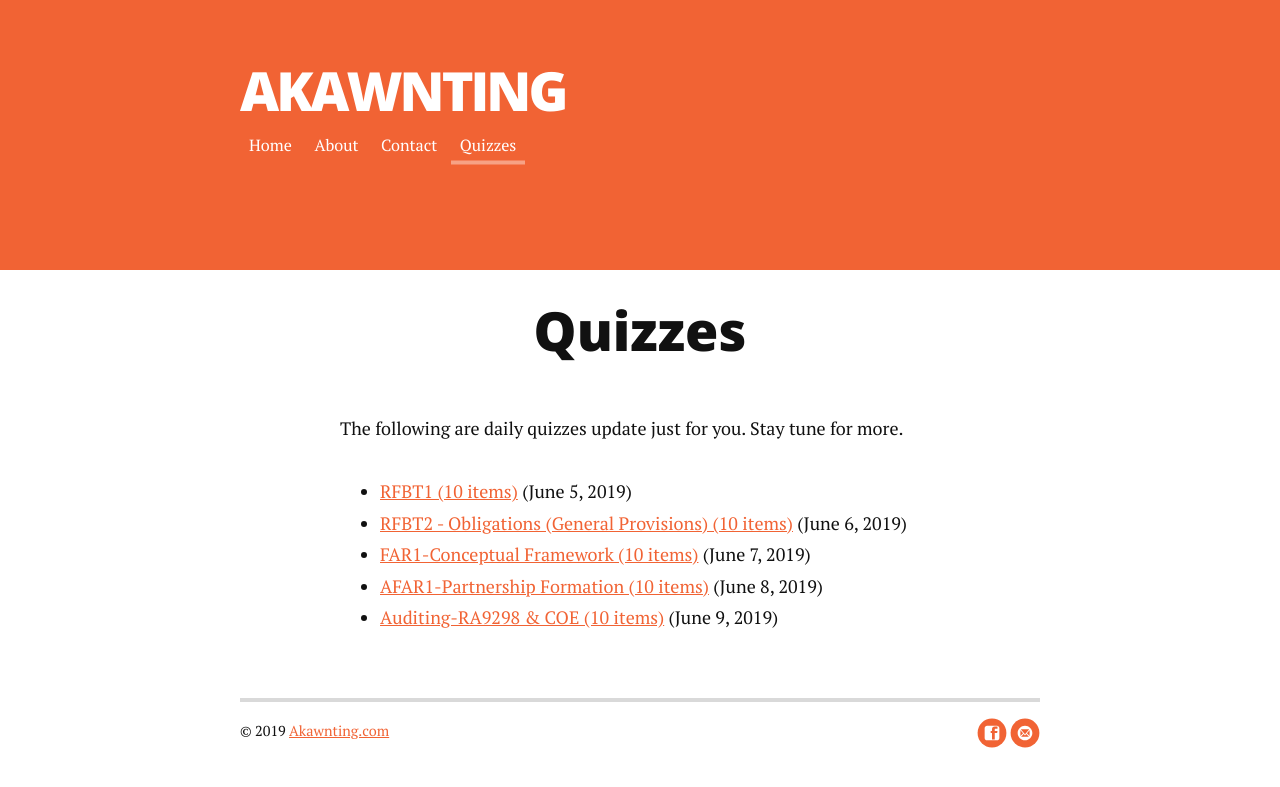
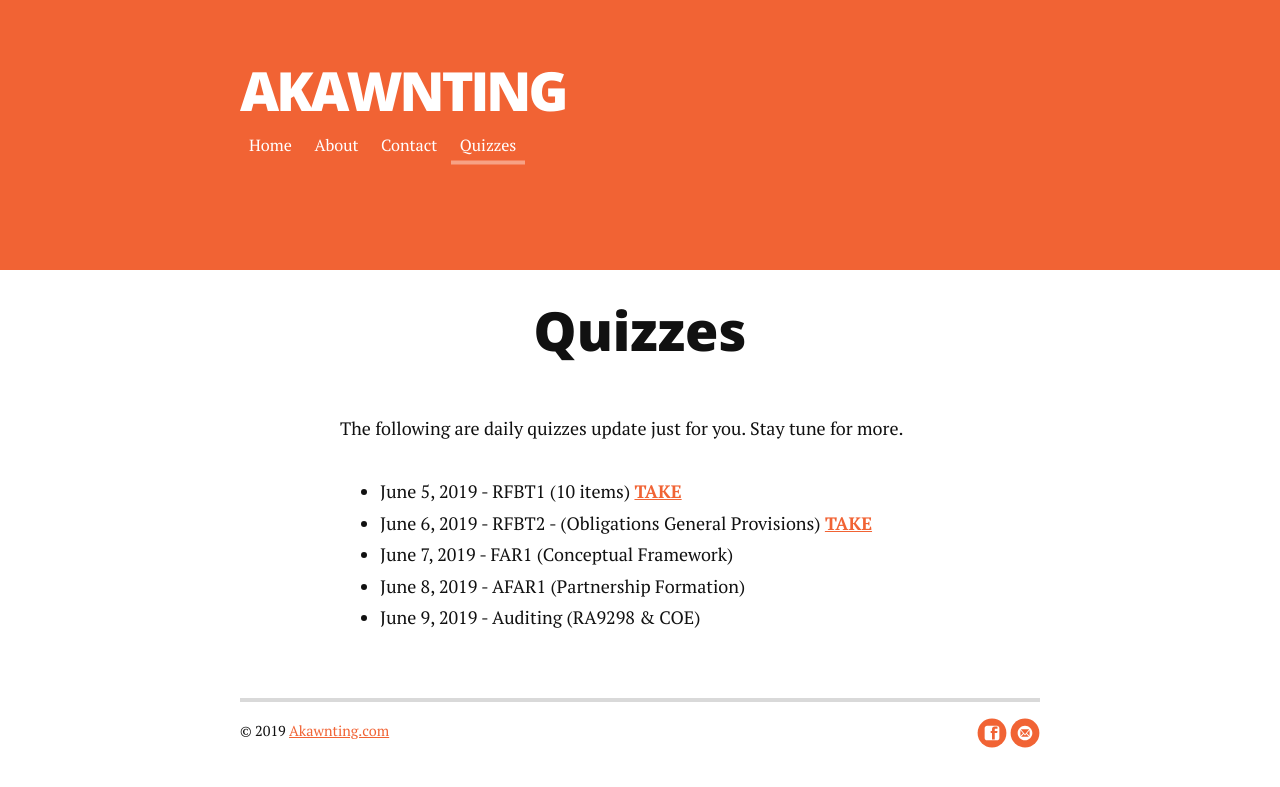
Before and after one commit to crazylynxsystem/akawnting, a Jekyll site: the page built from quizzes.md, in a window 1280 px wide. Shown: the top 787 px of the page. Built offline with Jekyll 4.4.1, drawn with Linux system fonts in a browser that asks for light colours; nearby versions of some CDN libraries.

Commit message:
update quiz list

```diff
--- a/quizzes.md
+++ b/quizzes.md
@@ -7,10 +7,10 @@ title: Quizzes
 	<h1 class="pageTitle">Quizzes</h1>
 	<p>The following are daily quizzes update just for you. Stay tune for more.</p>
 	<ul>
-		<li><a href="https://forms.gle/c1JetrzkNUhjr4Xv6" target="_blank">RFBT1 (10 items)</a> (June 5, 2019)</li>
-		<li><a href="https://forms.gle/1KtGa7tkkWTfqU7V8" target="_blank">RFBT2 - Obligations (General Provisions) (10 items)</a> (June 6, 2019)</li>
-		<li><a href="">FAR1-Conceptual Framework (10 items)</a> (June 7, 2019)</li>
-		<li><a href="">AFAR1-Partnership Formation (10 items)</a> (June 8, 2019)</li>
-		<li><a href="">Auditing-RA9298 & COE (10 items)</a> (June 9, 2019)</li>
+		<li>June 5, 2019 - RFBT1 (10 items) <a href="https://forms.gle/c1JetrzkNUhjr4Xv6" target="_blank"><strong>TAKE</strong></a></li>
+		<li>June 6, 2019  - RFBT2 - (Obligations General Provisions) <a href="https://forms.gle/1KtGa7tkkWTfqU7V8" target="_blank"><strong>TAKE</strong></a></li>
+		<li>June 7, 2019 - FAR1 (Conceptual Framework)</li>
+		<li>June 8, 2019 - AFAR1 (Partnership Formation)</li>
+		<li>June 9, 2019 - Auditing (RA9298 & COE)</li>
 	</ul>
 </div>
```
Also changed, not shown: 2 other files.
